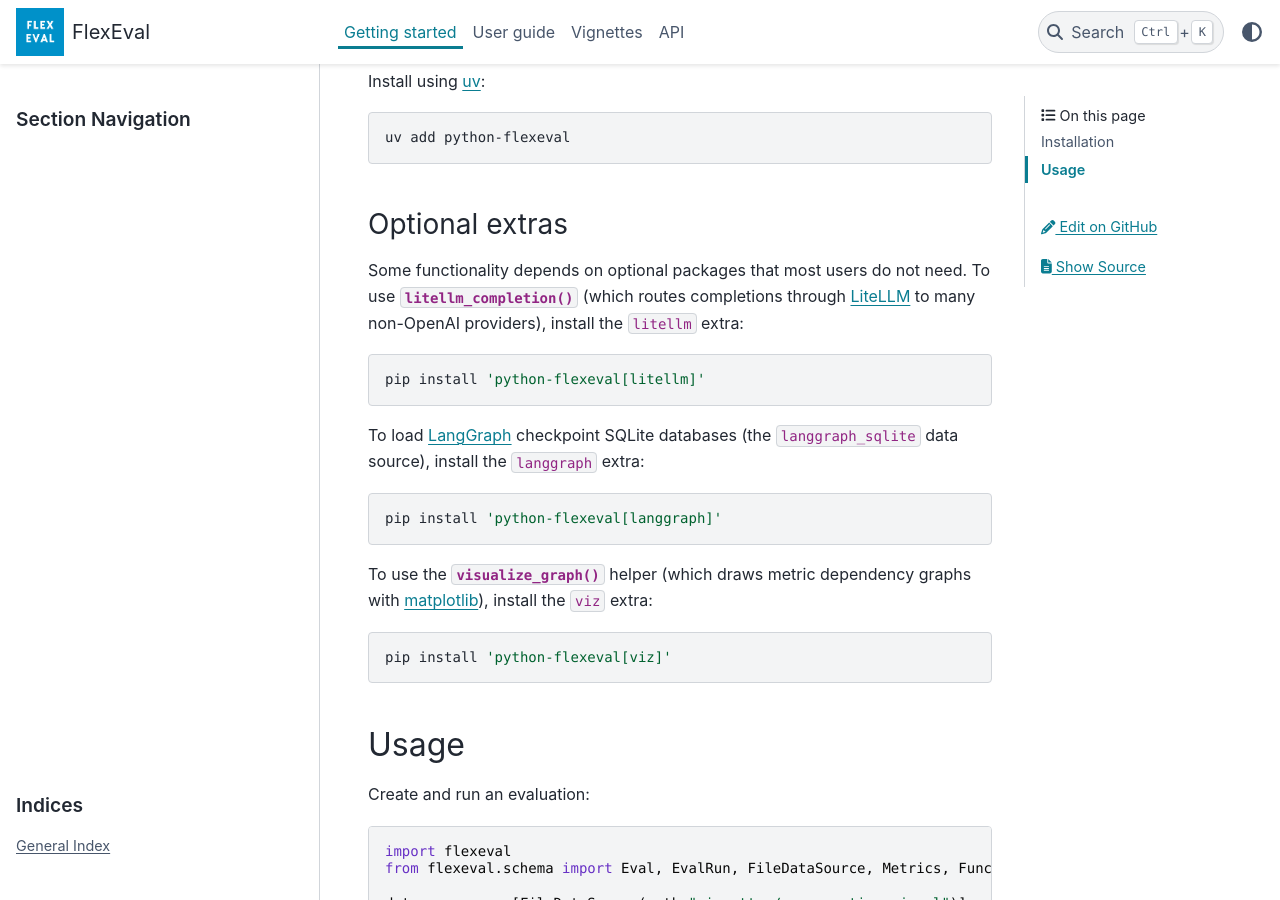
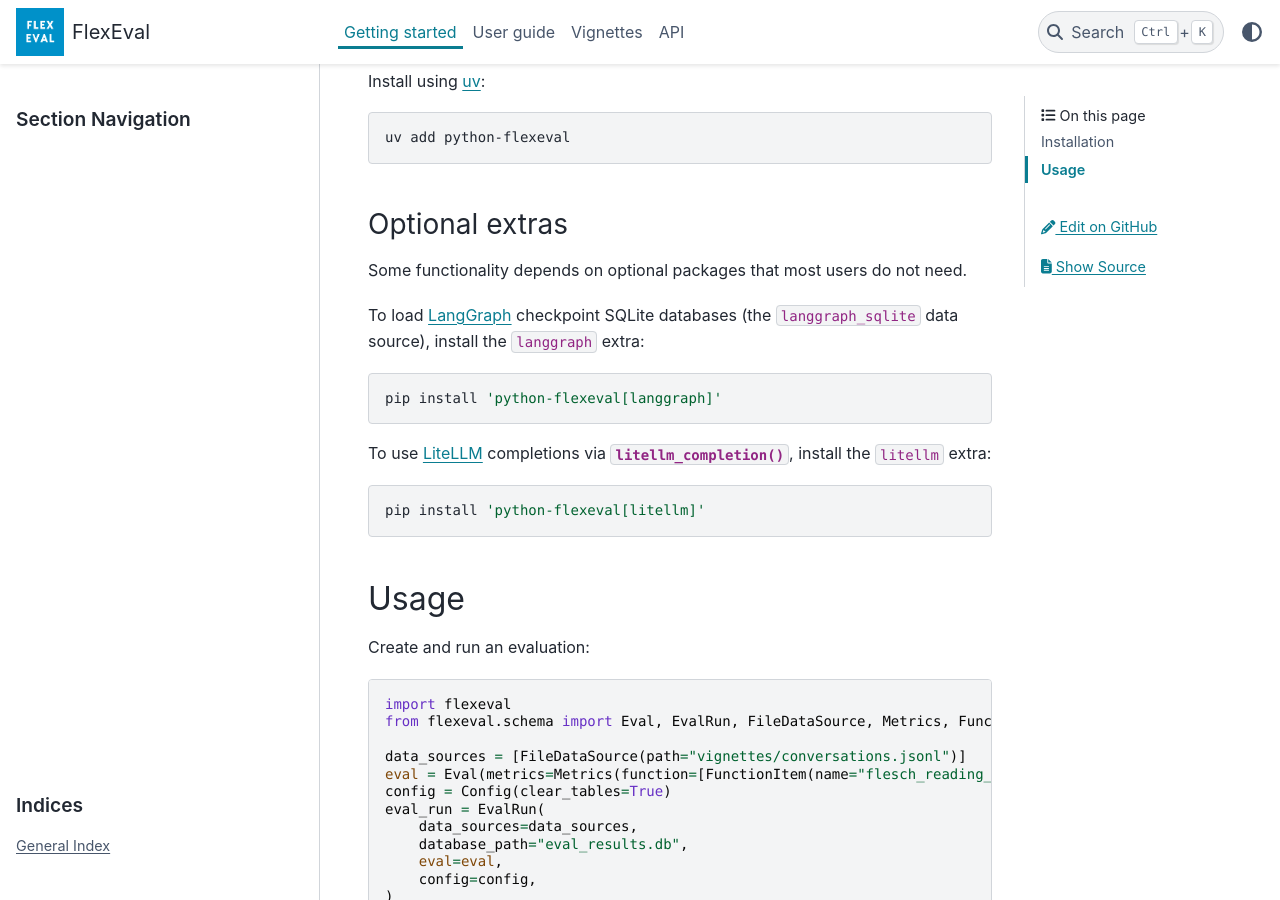
Before and after one commit to DigitalHarborFoundation/FlexEval, a Sphinx documentation site: the page built from docs/getting_started.rst, in a window 1280 px wide and 900 px high, scrolled down 492 px. Built offline with Sphinx 7.4.7 and the PyData theme 0.15.4, drawn with Linux system fonts in a browser that asks for light colours; pages that are not in the unit, such as notebooks, are missing from menus.

Commit message:
docs: more concise docs

```diff
--- a/docs/getting_started.rst
+++ b/docs/getting_started.rst
@@ -32,13 +32,6 @@ Optional extras
 ~~~~~~~~~~~~~~~
 
 Some functionality depends on optional packages that most users do not need.
-To use :func:`~flexeval.configuration.completion_functions.litellm_completion`
-(which routes completions through `LiteLLM <https://docs.litellm.ai/>`__ to many
-non-OpenAI providers), install the ``litellm`` extra:
-
-.. code-block:: bash
-
-    pip install 'python-flexeval[litellm]'
 
 To load `LangGraph <https://langchain-ai.github.io/langgraph/>`__ checkpoint
 SQLite databases (the ``langgraph_sqlite`` data source), install the
@@ -48,13 +41,11 @@ SQLite databases (the ``langgraph_sqlite`` data source), install the
 
     pip install 'python-flexeval[langgraph]'
 
-To use the :func:`~flexeval.helpers.visualize_graph` helper (which draws metric
-dependency graphs with `matplotlib <https://matplotlib.org/>`__), install the
-``viz`` extra:
+To use `LiteLLM <https://docs.litellm.ai/>`__ completions via :func:`~flexeval.configuration.completion_functions.litellm_completion`, install the ``litellm`` extra:
 
 .. code-block:: bash
 
-    pip install 'python-flexeval[viz]'
+    pip install 'python-flexeval[litellm]'
 
 .. _getting-started-usage:
 
```
Also changed, not shown: pyproject.toml (+4 -7 lines).
